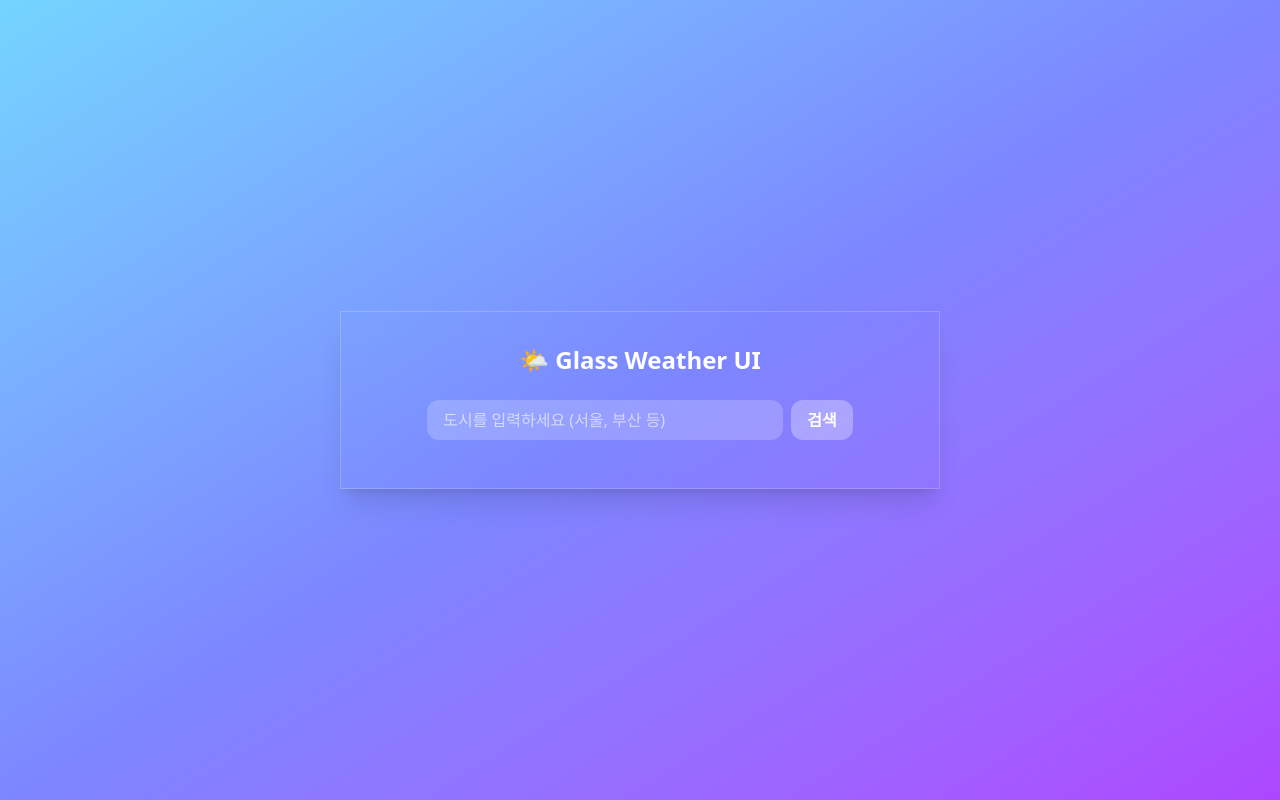
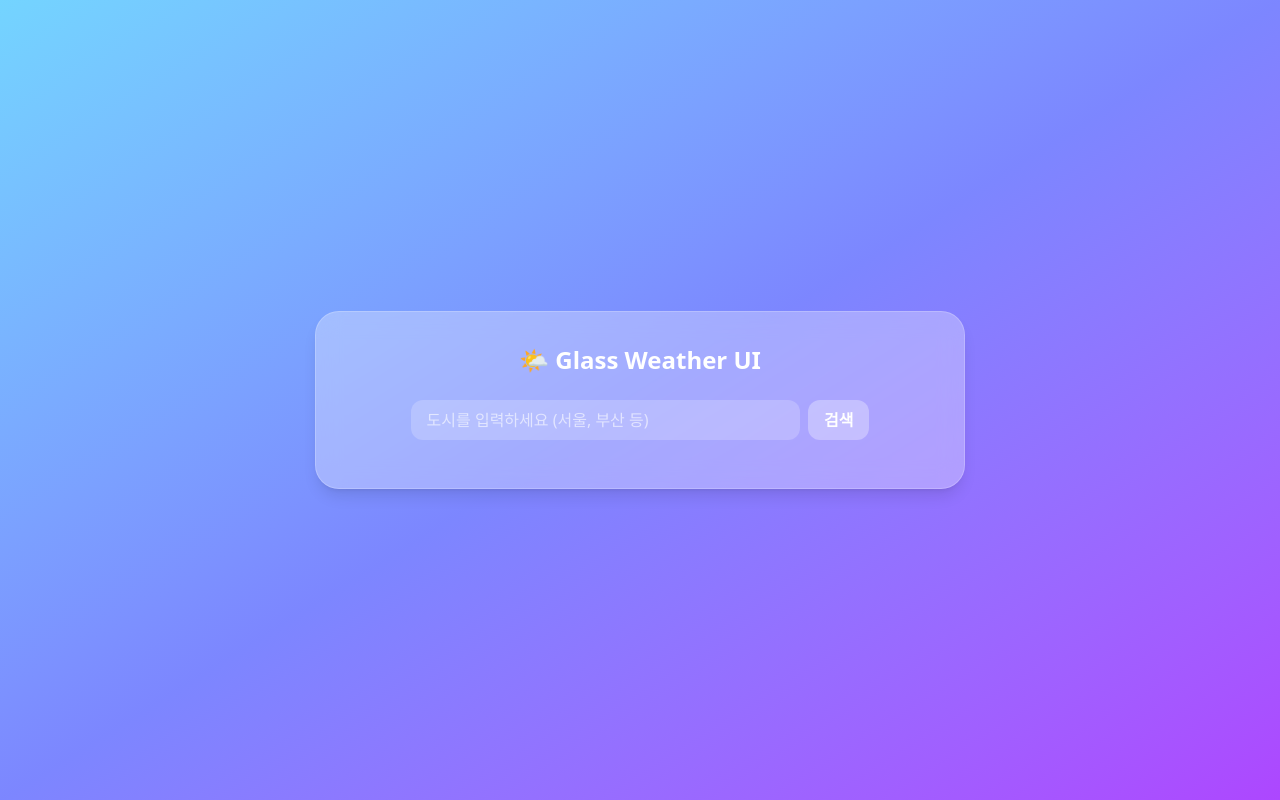
Before and after one commit to gunysunny/Glass_Weather, a React (Vite) app: page / in a window 1280 px wide. Built offline with nearby package versions, Linux system fonts and the light colour scheme; no server answers.

Commit message:
🧱 feat: WeatherLayout에 밤/낮 배경 분기 적용 및 다크 오버레이 공존

```diff
--- a/src/components/layouts/WeatherLayout.tsx
+++ b/src/components/layouts/WeatherLayout.tsx
@@ -1,20 +1,40 @@
 import { ReactNode } from "react";
 import { getBackgroundClass } from "@/utils/getBackgroundClass";
+import { useDarkMode } from "@/hooks/useDarkMode";
 
-interface Props {
+export default function WeatherLayout({
+  title,
+  condition,
+  data,
+  children,
+}: {
   title?: string;
   condition?: string;
+  data?: any;
   children: ReactNode;
-}
+}) {
+  const isDark = useDarkMode();
 
-export default function WeatherLayout({ title, condition, children }: Props) {
-  const bgClass = getBackgroundClass(condition);
+  // 지역 시간 기반 낮/밤 계산
+  const hour = data ? new Date(data.location?.localtime ?? Date.now()).getHours() : new Date().getHours();
+  const isNight = hour < 6 || hour >= 18;
+
+  // 밤 여부 반영해서 배경 클래스 결정
+  const weatherBg = getBackgroundClass(condition, isNight);
+
+  const bgStyle = {
+    // 다크모드 토글은 오버레이로 공존
+    backgroundImage: isDark
+      ? `linear-gradient(to bottom right, rgba(20,20,30,0.85), rgba(40,30,60,0.8)), var(--tw-gradient-stops)`
+      : undefined,
+  };
 
   return (
     <main
-      className={`min-h-screen flex items-center justify-center bg-gradient-to-br ${bgClass} text-white transition-all duration-700`}
+      className={`min-h-screen flex flex-col items-center justify-center text-white transition-all duration-700 bg-gradient-to-br overflow-visible ${weatherBg}`}
+      style={bgStyle}
     >
-      <div className="glass p-8 w-[600px] text-center">
+      <div className="glass p-8 w-[650px] text-center rounded-3xl bg-glassLight dark:bg-glassDark shadow-lg transition-all duration-500">
         {title && <h1 className="text-2xl font-bold mb-6">{title}</h1>}
         {children}
       </div>
```
